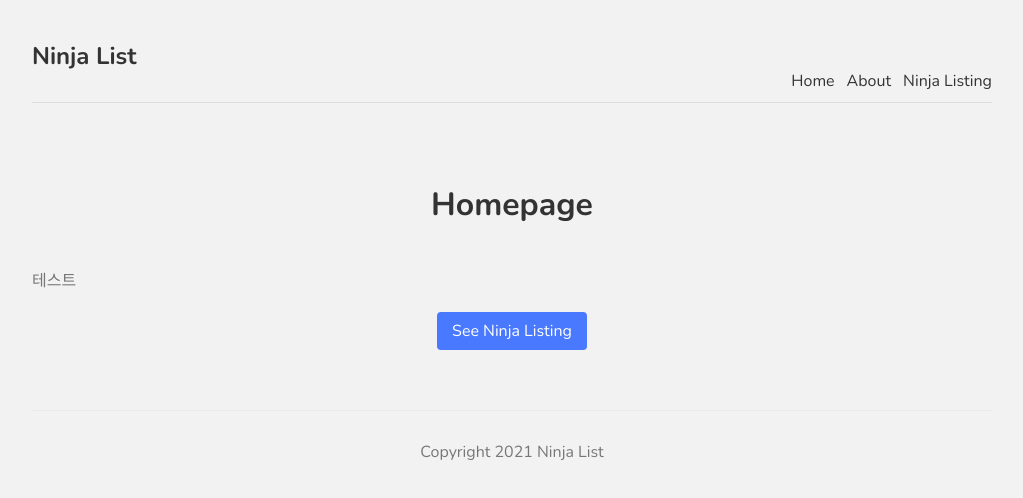
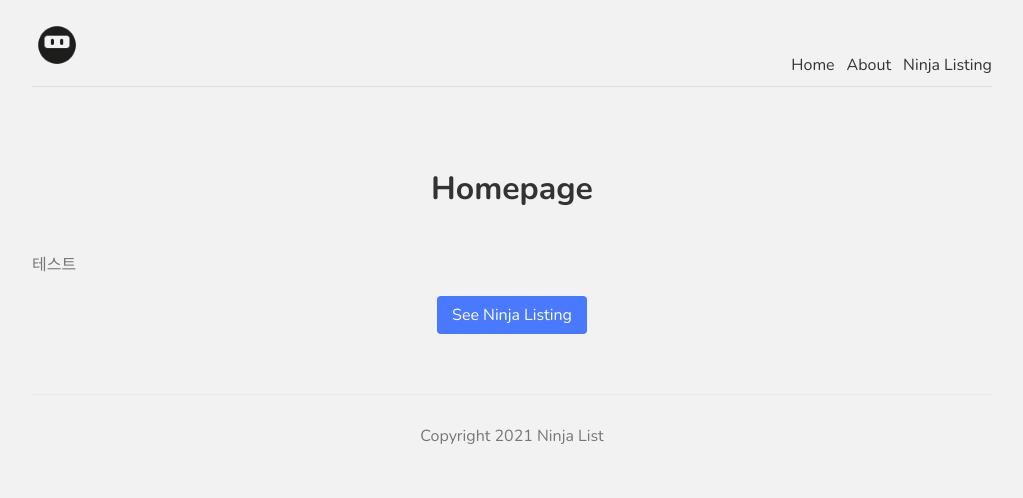
Before and after one commit to jy7123943/next-js-practice, a Next.js app: page / in a window 1280 px wide. Shown: the top 498 px of the page, without its empty margins (128-1151 px from the left). Built offline with nearby package versions, Linux system fonts and the light colour scheme.

Commit message:
Add image

```diff
--- a/components/Navbar.js
+++ b/components/Navbar.js
@@ -1,10 +1,11 @@
 import Link from 'next/link'
+import Image from 'next/image'
 
 const Navbar = () => {
   return (
     <nav>
       <div className='logo'>
-        <h1>Ninja List</h1>
+        <Image src='/logo.png' width={50} height={50} />
       </div>
       <Link href='/'><a>Home</a></Link>
       <Link href='/about'><a>About</a></Link>
```
Also changed, not shown: public/logo.png (added).
